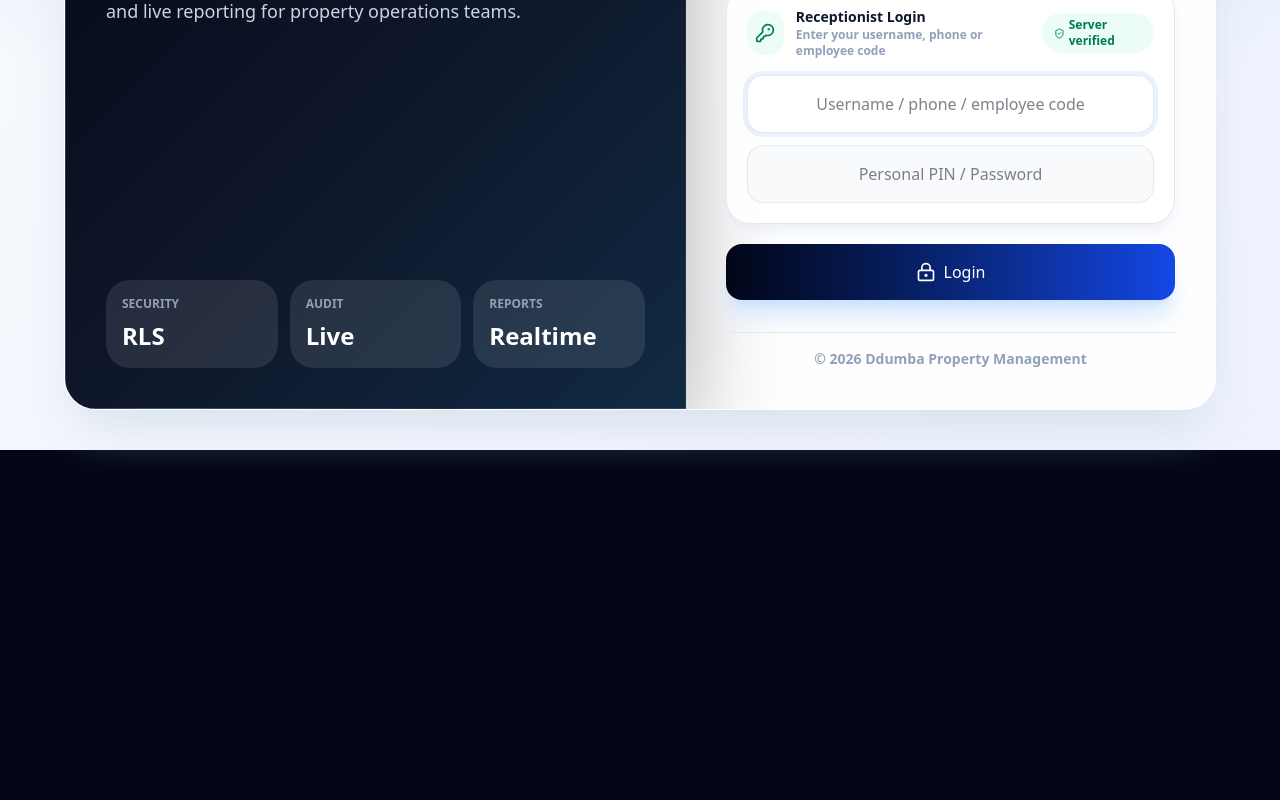
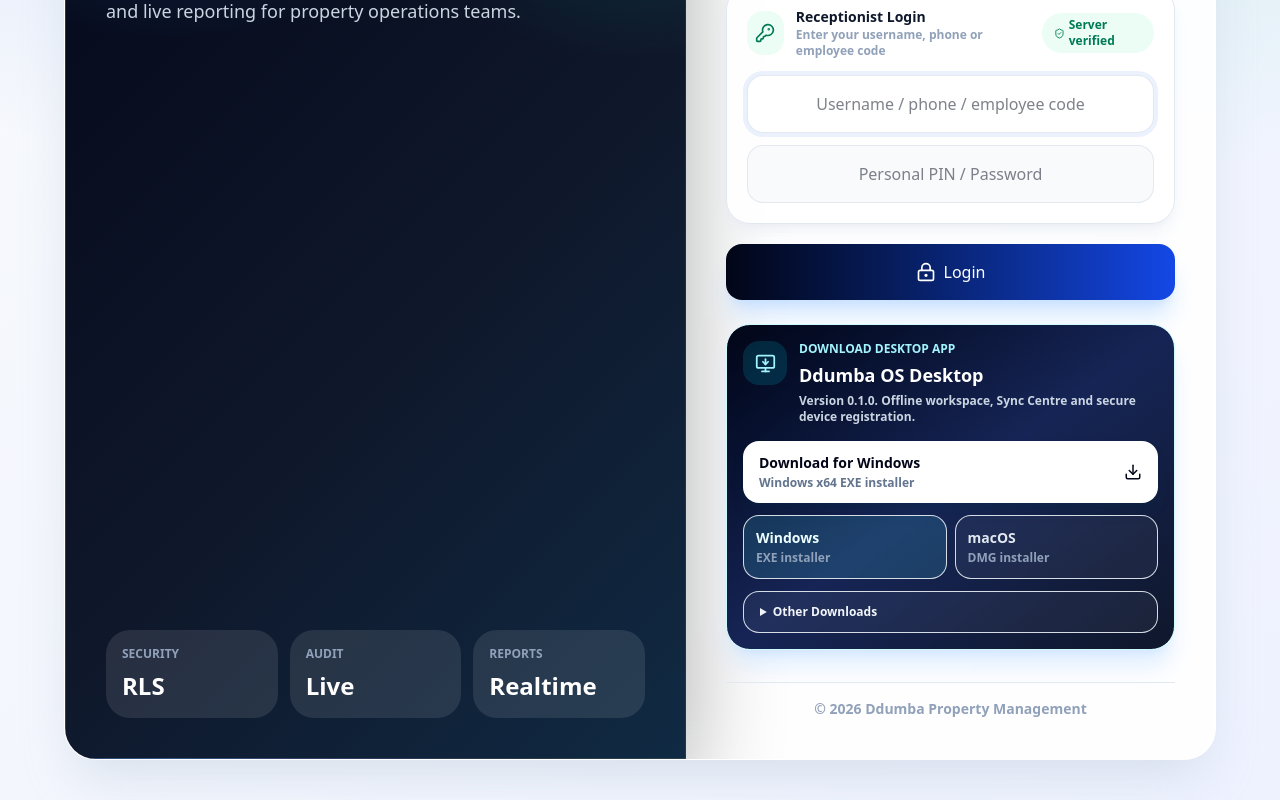
Before and after one commit to dianmuwonge14-rgb/ddumba-property-operations-os, a Next.js app: page / in a window 1280 px wide. Shown: the part 379-1179 px from the top of the page. Before the commit the page ends 829 px from the top, so only its background shows below. Built offline with nearby package versions, Linux system fonts and the light colour scheme; no server answers.

Commit message:
Add desktop app downloads to login page

```diff
--- a/app/page.tsx
+++ b/app/page.tsx
@@ -1,4 +1,5 @@
 import PinLoginForm from "@/components/auth/PinLoginForm";
+import DesktopDownloadPanel from "@/components/auth/DesktopDownloadPanel";
 
 export default function Home() {
   return (
@@ -46,6 +47,8 @@
 
           <PinLoginForm />
 
+          <DesktopDownloadPanel />
+
           <div className="mt-8 border-t border-slate-200 pt-4 text-center text-sm font-semibold text-slate-400">
             © 2026 Ddumba Property Management
           </div>
--- /dev/null
+++ b/components/auth/DesktopDownloadPanel.tsx
@@ -0,0 +1,100 @@
+"use client";
+
+import { Download, Laptop, MonitorDown } from "lucide-react";
+import { useEffect, useMemo, useState } from "react";
+
+const RELEASE_VERSION = "0.1.0";
+const WINDOWS_URL = "https://github.com/dianmuwonge14-rgb/ddumba-property-operations-os/releases/download/v0.1.0/Ddumba-OS-Windows-x64.exe";
+const MAC_URL = "https://github.com/dianmuwonge14-rgb/ddumba-property-operations-os/releases/download/v0.1.0/Ddumba-OS-Mac-arm64.dmg";
+const WINDOWS_MSI_URL = "https://github.com/dianmuwonge14-rgb/ddumba-property-operations-os/releases/download/v0.1.0/Ddumba-OS-Windows-x64.msi";
+
+type DetectedOs = "windows" | "mac" | "other";
+
+function detectOs(): DetectedOs {
+    const platform = `${navigator.platform} ${navigator.userAgent}`.toLowerCase();
+    if (platform.includes("win")) return "windows";
+    if (platform.includes("mac")) return "mac";
+    return "other";
+}
+
+export default function DesktopDownloadPanel() {
+    const [detectedOs, setDetectedOs] = useState<DetectedOs>("other");
+
+    useEffect(() => {
+        setDetectedOs(detectOs());
+    }, []);
+
+    const primary = useMemo(() => {
+        if (detectedOs === "mac") {
+            return {
+                href: MAC_URL,
+                label: "Download for Mac",
+                meta: "macOS Apple Silicon DMG",
+                os: "mac" as const,
+            };
+        }
+        return {
+            href: WINDOWS_URL,
+            label: "Download for Windows",
+            meta: "Windows x64 EXE installer",
+            os: "windows" as const,
+        };
+    }, [detectedOs]);
+
+    return (
+        <section className="mt-6 rounded-3xl border border-cyan-100 bg-gradient-to-br from-slate-950 via-blue-950 to-slate-900 p-4 text-white shadow-xl shadow-blue-200/50">
+            <div className="flex items-start gap-3">
+                <span className="grid h-11 w-11 shrink-0 place-items-center rounded-2xl bg-cyan-400/15 text-cyan-200">
+                    <MonitorDown size={21} />
+                </span>
+                <div className="min-w-0 flex-1">
+                    <p className="text-xs font-black uppercase tracking-[0.24em] text-cyan-200">Download Desktop App</p>
+                    <h3 className="mt-1 text-lg font-black">Ddumba OS Desktop</h3>
+                    <p className="mt-1 text-xs font-bold text-slate-300">Version {RELEASE_VERSION}. Offline workspace, Sync Centre and secure device registration.</p>
+                </div>
+            </div>
+
+            <a
+                className="mt-4 flex items-center justify-between gap-3 rounded-2xl bg-white px-4 py-3 text-sm font-black text-slate-950 shadow-lg shadow-cyan-950/20 transition hover:bg-cyan-50"
+                href={primary.href}
+            >
+                <span>
+                    {primary.label}
+                    <span className="mt-0.5 block text-xs font-bold text-slate-500">{primary.meta}</span>
+                </span>
+                <Download size={18} />
+            </a>
+
+            <div className="mt-3 grid gap-2 sm:grid-cols-2">
+                <DownloadLink active={primary.os === "windows"} href={WINDOWS_URL} label="Windows" meta="EXE installer" />
+                <DownloadLink active={primary.os === "mac"} href={MAC_URL} label="macOS" meta="DMG installer" />
+            </div>
+
+            <details className="mt-3 rounded-2xl border border-white/10 bg-white/5 px-4 py-3 text-xs font-bold text-slate-300">
+                <summary className="cursor-pointer text-slate-100">Other Downloads</summary>
+                <div className="mt-3 grid gap-2">
+                    <a className="inline-flex items-center justify-between rounded-xl bg-white/10 px-3 py-2 text-slate-100 hover:bg-white/15" href={WINDOWS_MSI_URL}>
+                        Windows MSI installer <Download size={14} />
+                    </a>
+                    <a className="inline-flex items-center justify-between rounded-xl bg-white/10 px-3 py-2 text-slate-100 hover:bg-white/15" href="https://github.com/dianmuwonge14-rgb/ddumba-property-operations-os/releases/tag/v0.1.0">
+                        View release notes <Laptop size={14} />
+                    </a>
+                </div>
+            </details>
+        </section>
+    );
+}
+
+function DownloadLink({ active, href, label, meta }: { active: boolean; href: string; label: string; meta: string }) {
+    return (
+        <a
+            className={`rounded-2xl border px-3 py-3 text-sm font-black transition ${active
+                ? "border-cyan-300 bg-cyan-300/15 text-cyan-50"
+                : "border-white/10 bg-white/5 text-slate-200 hover:bg-white/10"}`}
+            href={href}
+        >
+            {label}
+            <span className="mt-0.5 block text-xs font-bold text-slate-400">{meta}</span>
+        </a>
+    );
+}
```
